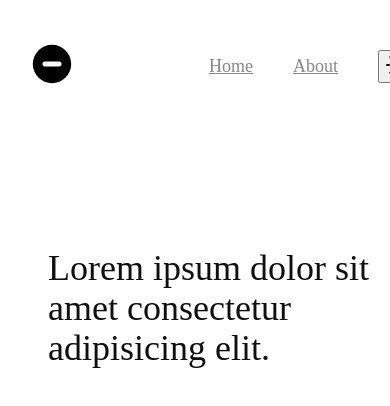
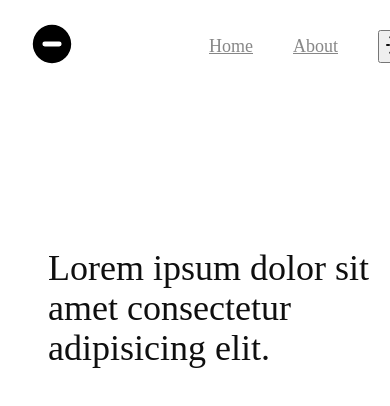
Before and after one commit to CodeurCopieur/nuxt3-unocss-minimal-portfolio, a Nuxt app: page / in a window 390 px wide. Shown: the top 406 px of the page. Built offline with nearby package versions, Linux system fonts and the light colour scheme.

Commit message:
Update Header.vue

```diff
--- a/components/Header.vue
+++ b/components/Header.vue
@@ -2,7 +2,7 @@
   const colorMode = useColorMode();
 </script>
 <template>
-  <div class="flex w-full py-10 px-5 z-10 top-0 fixed items-center justify-between backdrop-blur-md dark:bg-gray-900/10">
+  <div class="flex w-full py-5 md:py-10 px-5 z-10 top-0 fixed items-center justify-between backdrop-blur-md dark:bg-gray-900/10">
     <nuxt-link to="">
       <svg
         class="h-12 w-12"
@@ -21,9 +21,11 @@
 
     <nav class="flex gap-10 items-center">
       <nuxt-link to="/"
-        class="font-medium text-lg text-dark-900/50 dark:text-gray-50/80 hover:text-dark-900">Home</nuxt-link>
+        class="font-medium text-lg text-dark-900/50 dark:text-gray-50/80"
+        :class="{'hover:text-dark-900' :$colorMode.preference !== 'dark' }">Home</nuxt-link>
       <nuxt-link to="/about"
-        class="font-medium text-lg text-dark-900/50 dark:text-gray-50/80 hover:text-dark-900">About</nuxt-link>
+        class="font-medium text-lg text-dark-900/50 dark:text-gray-50/80"
+        :class="{'hover:text-dark-900' :$colorMode.preference !== 'dark' }">About</nuxt-link>
         <switch-mode/>
     </nav>
   </div>
```
